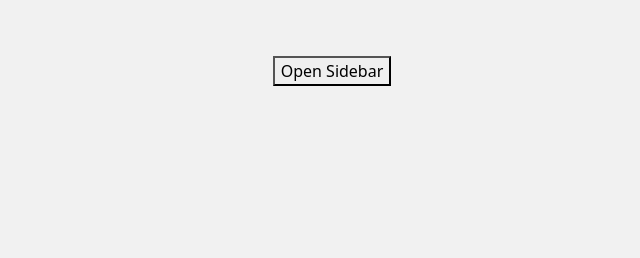
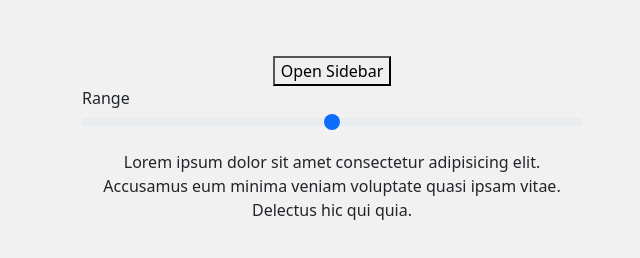
Before and after one commit to diyor1602/js-sidebar, a website built with Vite: page index.html in a window 1280 px wide. Shown: the whole page, without its empty margins (308-948 px from the left). Built offline with nearby package versions, Linux system fonts and the light colour scheme.

Commit message:
added range input with functionality

```diff
--- a/assets/css/style.css
+++ b/assets/css/style.css
@@ -64,3 +64,19 @@ label span {
 .submitBtn {
   text-align: right;
 }
+
+.rangeGroup {
+  margin-top: 20px;
+  max-width: 500px;
+  width: 100%;
+  margin: 0 auto;
+}
+
+#rangeInput {
+  width: 100%;
+}
+
+.rangeText {
+  font-size: 16px;
+  margin-top: 10px;
+}
--- a/assets/js/index.js
+++ b/assets/js/index.js
@@ -5,6 +5,9 @@ window.addEventListener("DOMContentLoaded", () => {
   const form = document.querySelector("form");
   const passwordInput = document.getElementById("passwordInput");
   const emailInput = document.getElementById("emailInput");
+  const rangeInput = document.getElementById("rangeInput");
+  const rangeText = document.querySelector(".rangeText");
+
   form.addEventListener("submit", (e) => {
     e.preventDefault();
     const email = emailInput.value;
@@ -29,6 +32,7 @@ window.addEventListener("DOMContentLoaded", () => {
   openSidebarBtn.addEventListener("click", toggleSidebar);
   closeBtn.addEventListener("click", toggleSidebar);
   passwordToggle.addEventListener("click", togglePasswordVisibility);
+  rangeInput.addEventListener("input", changeFontSize);
 
   function toggleSidebar() {
     document.getElementById("sidebar").classList.toggle("active");
@@ -43,4 +47,9 @@ window.addEventListener("DOMContentLoaded", () => {
       passwordToggle.innerHTML = '<i class="fa-solid fa-eye"></i>';
     }
   }
+
+  function changeFontSize() {
+    const fontSize = `${parseInt(rangeInput.value)}px`;
+    rangeText.style.fontSize = fontSize;
+  }
 });
--- a/index.html
+++ b/index.html
@@ -49,6 +49,21 @@
 
     <div class="container">
       <button id="openSidebarBtn">Open Sidebar</button>
+      <div class="rangeGroup">
+        <label for="rangeInput">Range</label>
+        <input
+          type="range"
+          class="form-range"
+          min="10"
+          max="50"
+          step="5"
+          id="rangeInput"
+        />
+        <div class="rangeText">
+          Lorem ipsum dolor sit amet consectetur adipisicing elit. Accusamus eum
+          minima veniam voluptate quasi ipsam vitae. Delectus hic qui quia.
+        </div>
+      </div>
     </div>
 
     <script
```
